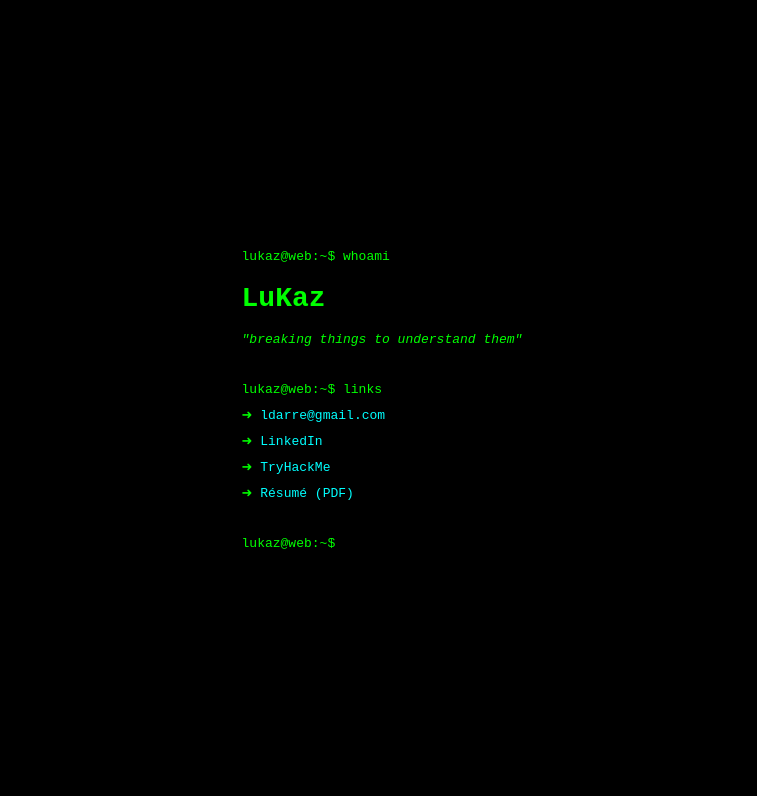
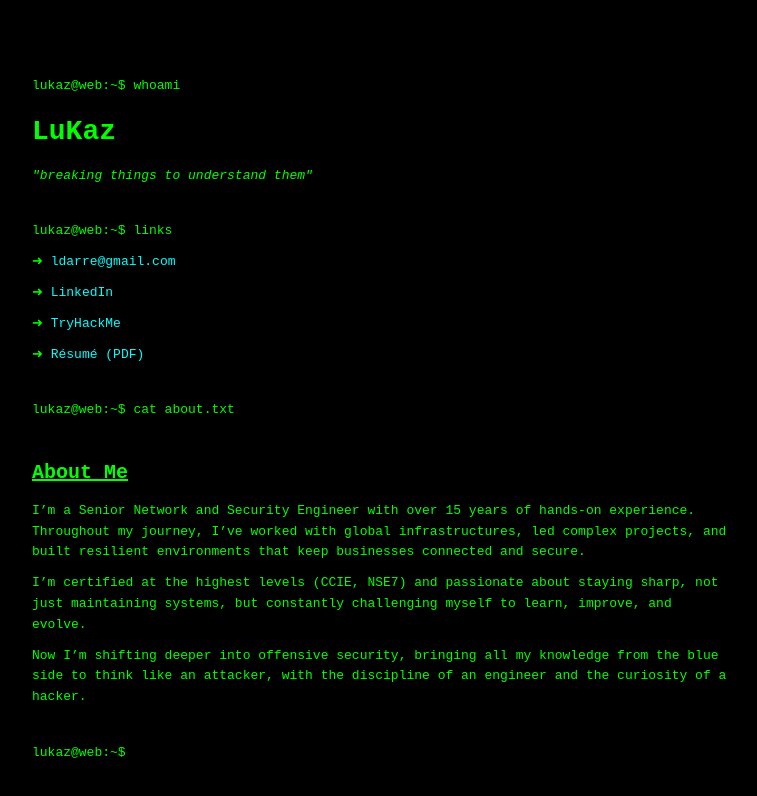
Before and after one commit to ldarre87/homepage, a plain HTML site: page index.html in a window 1280 px wide. Shown: the whole page, without its empty margins (258-1015 px from the left). Drawn offline with Linux system fonts and the light colour scheme.

Commit message:
Update index.html

```diff
--- a/index.html
+++ b/index.html
@@ -14,19 +14,27 @@
       align-items: center;
       height: 100vh;
       margin: 0;
+      padding: 20px;
     }
 
     .container {
       text-align: left;
-      max-width: 600px;
+      max-width: 700px;
     }
 
     h1 {
       font-size: 28px;
     }
 
+    h2 {
+      margin-top: 40px;
+      font-size: 20px;
+      text-decoration: underline;
+    }
+
     p {
       margin: 10px 0;
+      line-height: 1.6;
     }
 
     a {
@@ -63,6 +71,14 @@
     <p class="link-line"><a href="resume.pdf" target="_blank">Résumé (PDF)</a></p>
 
     <br />
+    <p class="prompt">lukaz@web:~$ cat about.txt</p>
+   <h2>About Me</h2>
+   <p>I’m a Senior Network and Security Engineer with over 15 years of hands-on experience. Throughout my journey, I’ve worked with global infrastructures, led complex projects, and built resilient environments that keep businesses connected and secure.</p>
+   <p>I’m certified at the highest levels (CCIE, NSE7) and passionate about staying sharp, not just maintaining systems, but constantly challenging myself to learn, improve, and evolve.</p>
+   <p>Now I’m shifting deeper into offensive security, bringing all my knowledge from the blue side to think like an attacker, with the discipline of an engineer and the curiosity of a hacker.</p>
+
+
+    <br />
     <p class="prompt">lukaz@web:~$</p>
   </div>
 </body>
```
